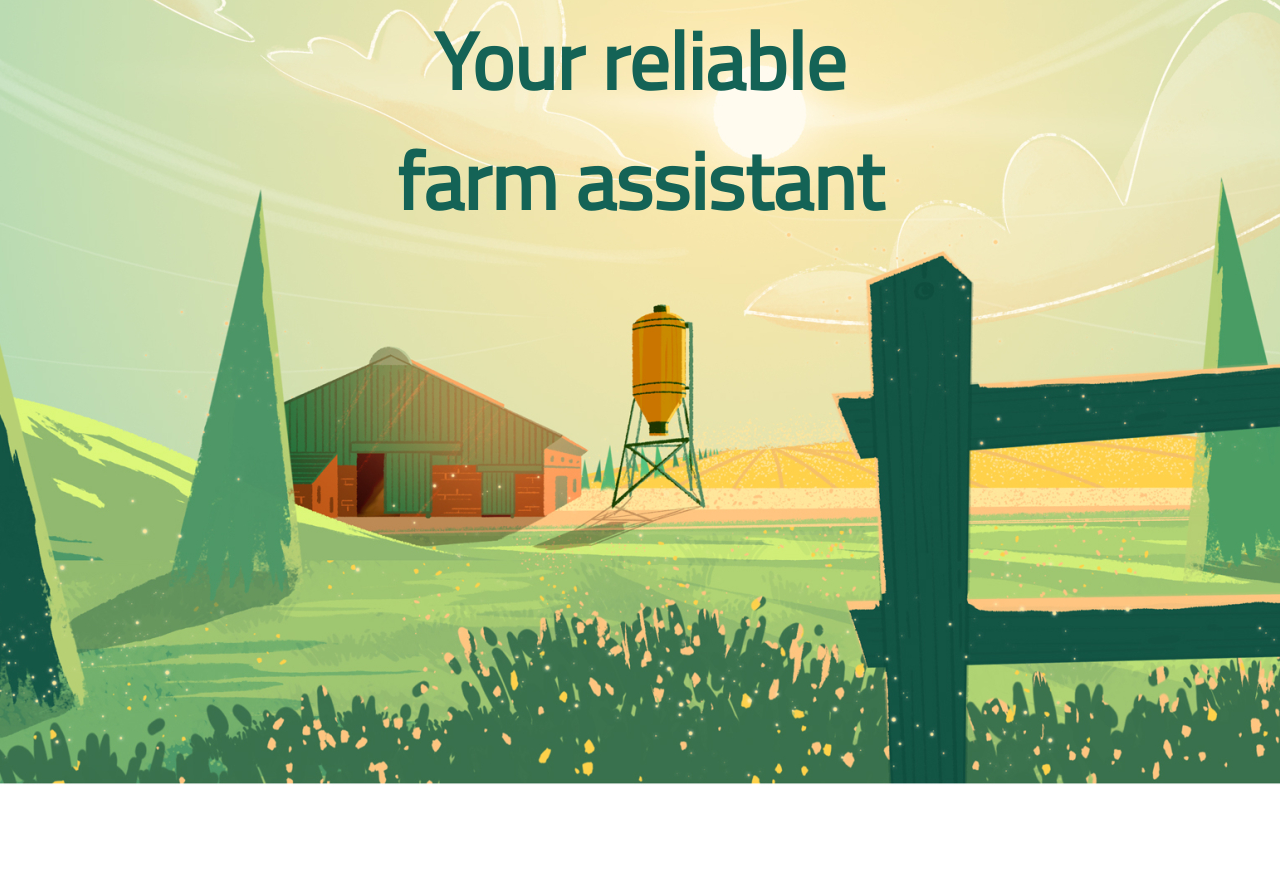
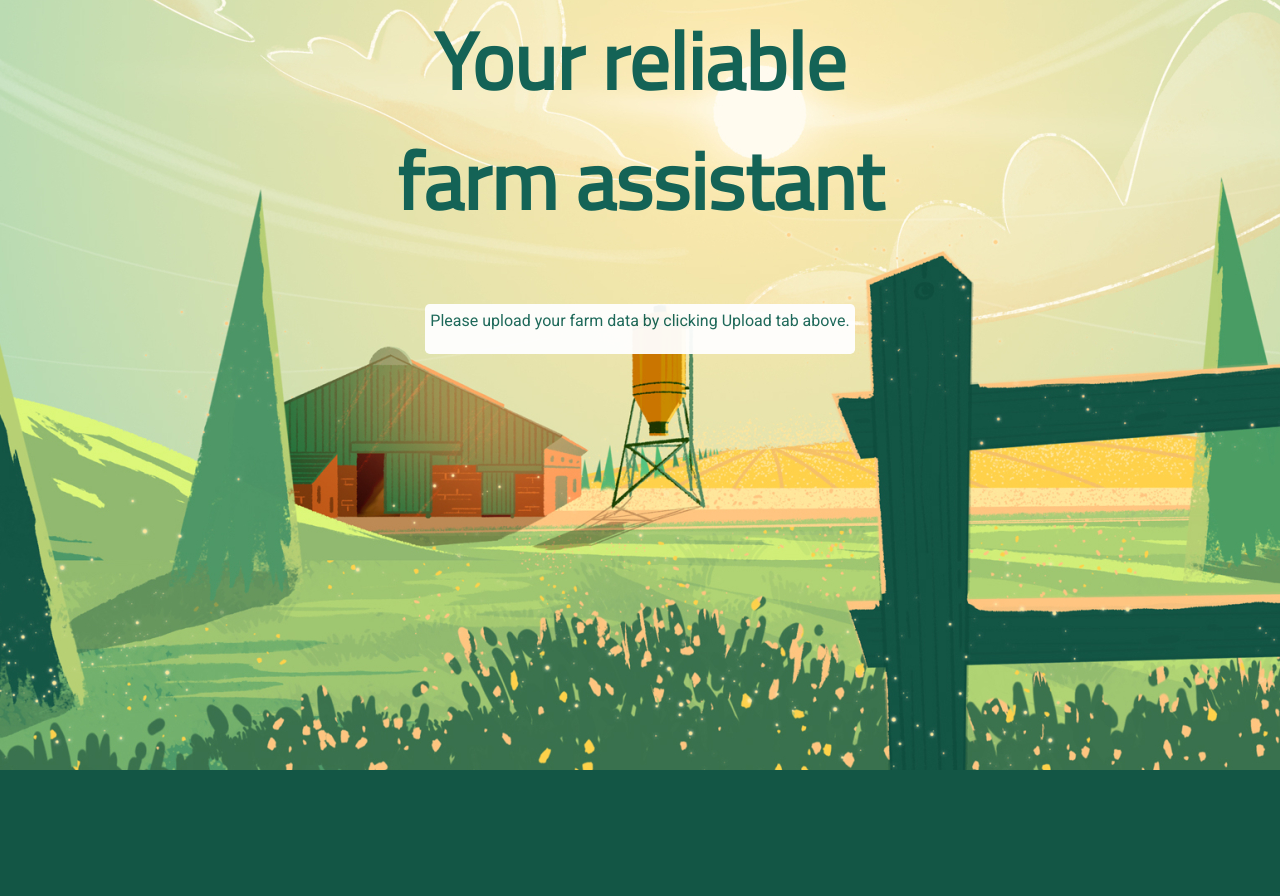
Before and after one commit to binhnhu1409/flaskFarm, a Flask app: page / in a window 1280 px wide. Shown: the part 90-986 px from the top of the page. After the commit the page ends 860 px from the top, so only its background shows below. Run offline with Flask 2, Linux system fonts and the light colour scheme; the visitor is signed in with stand-in values (Sample User, id 1).

Commit message:
update content for homepage

```diff
--- a/flaskFarm/templates/index.html
+++ b/flaskFarm/templates/index.html
@@ -5,13 +5,16 @@
 {% endblock %}
 
 {% block header %}
-<div class="min-vh-100">
-    <div class="container text-center catchphrase">
+<div>
+    <div class="text-center catchphrase">
         <p>Your reliable<br>farm assistant </p>
     </div>
 </div>
+
 {% endblock %}
 
 {% block main %}
-
+<div class="text-start background mx-auto">
+    <p>Please upload your farm data by clicking Upload tab above.</p>
+</div>
 {% endblock %}
```
Also changed, not shown: flaskFarm/templates/graph.html (+2 -5 lines).
